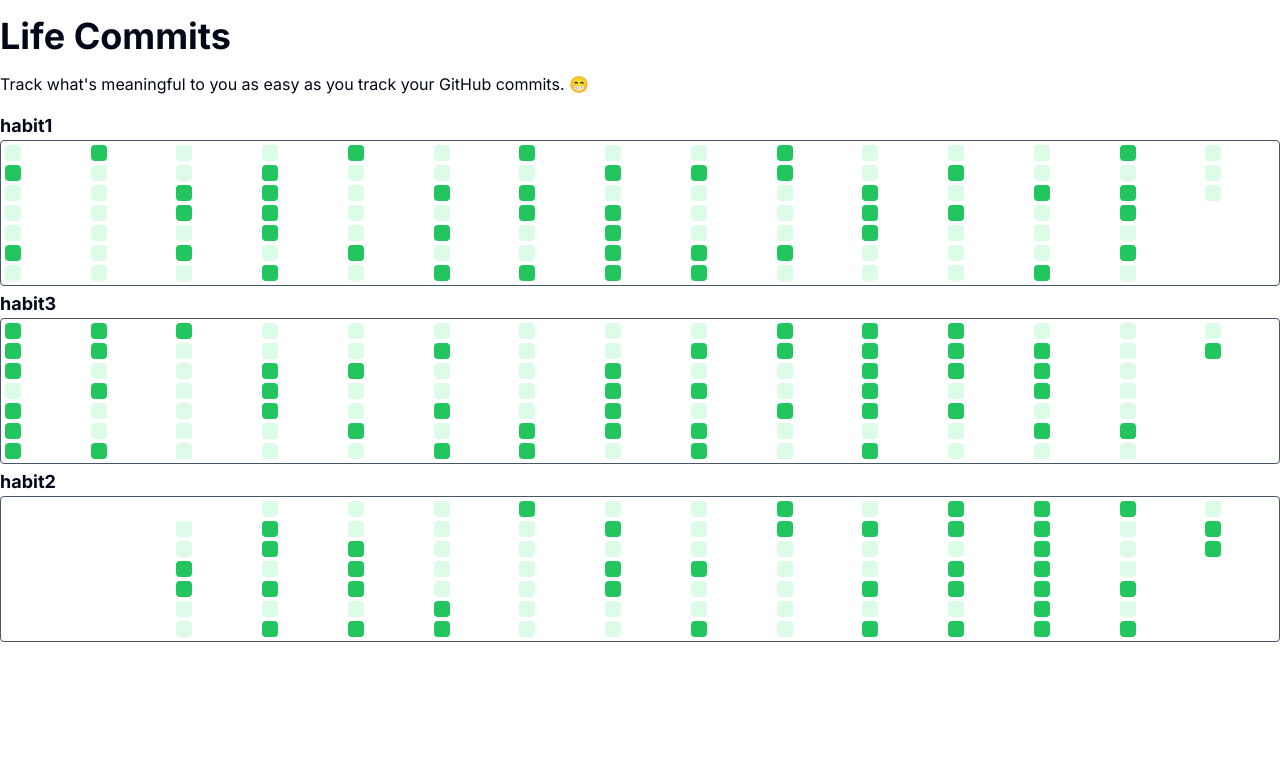
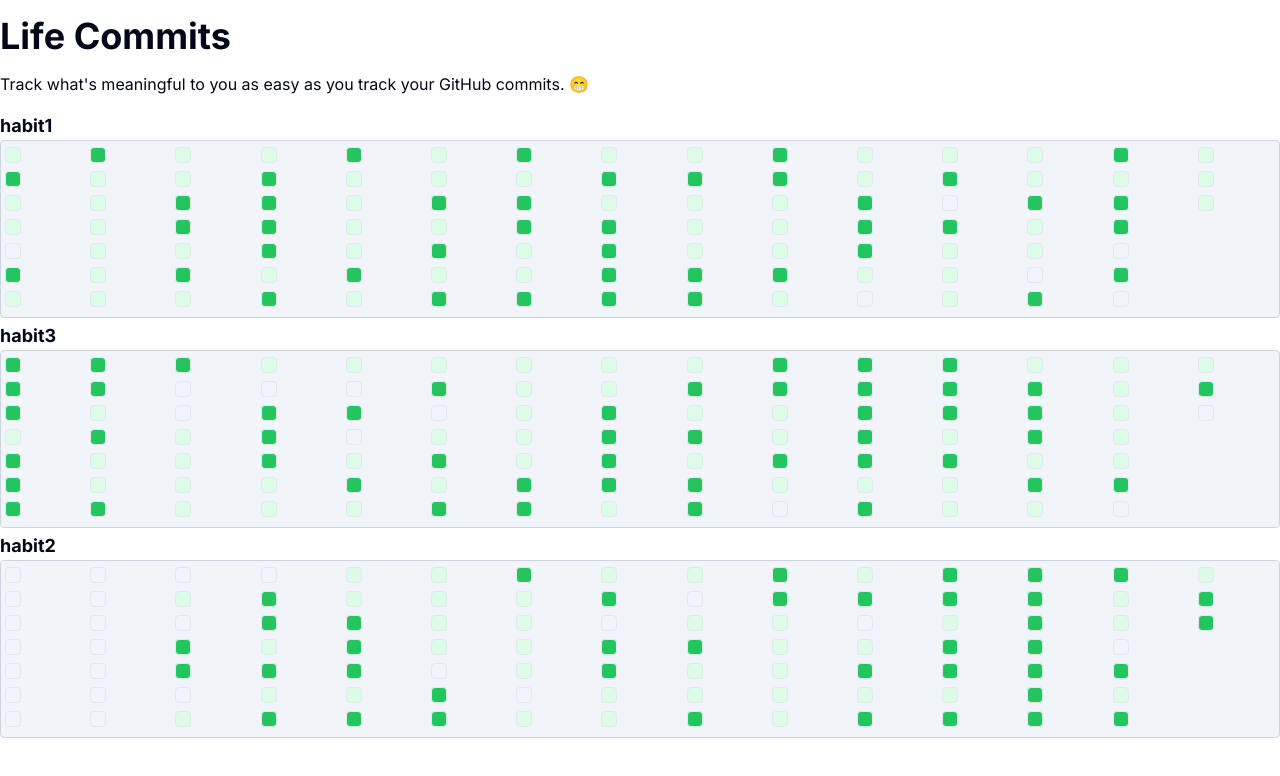
Before and after one commit to viniesposito/life-commits, a Next.js app: page / in a window 1280 px wide. Shown: the top 776 px of the page. Built offline with nearby package versions, Linux system fonts and the light colour scheme.

Commit message:
figuring tooltips out

```diff
--- a/components/Tile.tsx
+++ b/components/Tile.tsx
@@ -10,7 +10,7 @@
     if (count > 10) return "bg-green-900";
     if (count > 5) return "bg-green-500";
     if (count > 0) return "bg-green-100";
-    if (count === 0) return "bg-green-100";
+    if (count === 0) return "bg-slate-100";
     return "bg-transparent";
   };
 
@@ -18,7 +18,13 @@
     return null;
   }
 
-  return <div className={`rounded ${getColorClass(count)} w-4 h-4 m-1`}></div>;
+  return (
+    <>
+      <div
+        className={`rounded ${getColorClass(count)} w-4 h-4 m-0.2 border`}
+      ></div>
+    </>
+  );
 };
 
 export default Tile;
--- a/components/TileGrid.tsx
+++ b/components/TileGrid.tsx
@@ -1,7 +1,12 @@
 import React from "react";
-import Tile from "./Tile"; // Adjust the import path if necessary
+import Tile from "./Tile";
+import {
+  Tooltip,
+  TooltipContent,
+  TooltipProvider,
+  TooltipTrigger,
+} from "@/components/ui/tooltip";
 
-// Assuming data has a specific shape, define an interface for it
 interface DayData {
   date: string;
   count: number;
@@ -23,7 +28,7 @@
     <div>
       <h1 className="text-lg font-bold">{habit}</h1>
       <div
-        className={`grid grid-rows-[repeat(7, 1fr)] gap-2 border rounded border-slate-600`}
+        className={`grid grid-rows-[repeat(7, 1fr)] gap-2 border rounded border-slate-300 bg-slate-100 p-1`}
         style={gridStyle}
       >
         {Array.from({ length: totalColumns }).map((_, colIndex) => {
@@ -34,7 +39,28 @@
           return (
             <div key={colIndex}>
               {columnData.map((dayData, index) => (
-                <Tile key={index} date={dayData.date} count={dayData.count} />
+                <div key={index}>
+                  <TooltipProvider>
+                    <Tooltip>
+                      <TooltipTrigger>
+                        <Tile
+                          key={index}
+                          date={dayData.date}
+                          count={dayData.count}
+                        />
+                      </TooltipTrigger>
+                      <TooltipContent>
+                        <p>
+                          {dayData.count}
+                          {dayData.count === 1
+                            ? " contribution "
+                            : " contributions "}
+                          on {dayData.date}.
+                        </p>
+                      </TooltipContent>
+                    </Tooltip>
+                  </TooltipProvider>
+                </div>
               ))}
               {Array.from({ length: 7 - columnData.length }).map(
                 (_, emptyIndex) => (
--- /dev/null
+++ b/components/ui/tooltip.tsx
@@ -0,0 +1,30 @@
+"use client"
+
+import * as React from "react"
+import * as TooltipPrimitive from "@radix-ui/react-tooltip"
+
+import { cn } from "@/lib/utils"
+
+const TooltipProvider = TooltipPrimitive.Provider
+
+const Tooltip = TooltipPrimitive.Root
+
+const TooltipTrigger = TooltipPrimitive.Trigger
+
+const TooltipContent = React.forwardRef<
+  React.ElementRef<typeof TooltipPrimitive.Content>,
+  React.ComponentPropsWithoutRef<typeof TooltipPrimitive.Content>
+>(({ className, sideOffset = 4, ...props }, ref) => (
+  <TooltipPrimitive.Content
+    ref={ref}
+    sideOffset={sideOffset}
+    className={cn(
+      "z-50 overflow-hidden rounded-md border bg-popover px-3 py-1.5 text-sm text-popover-foreground shadow-md animate-in fade-in-0 zoom-in-95 data-[state=closed]:animate-out data-[state=closed]:fade-out-0 data-[state=closed]:zoom-out-95 data-[side=bottom]:slide-in-from-top-2 data-[side=left]:slide-in-from-right-2 data-[side=right]:slide-in-from-left-2 data-[side=top]:slide-in-from-bottom-2",
+      className
+    )}
+    {...props}
+  />
+))
+TooltipContent.displayName = TooltipPrimitive.Content.displayName
+
+export { Tooltip, TooltipTrigger, TooltipContent, TooltipProvider }
--- a/package.json
+++ b/package.json
@@ -9,6 +9,7 @@
     "lint": "next lint"
   },
   "dependencies": {
+    "@radix-ui/react-tooltip": "^1.0.7",
     "class-variance-authority": "^0.7.0",
     "clsx": "^2.1.0",
     "lucide-react": "^0.321.0",
```
Also changed, not shown: 2 other files (tests, documents, lock files or other folders).
